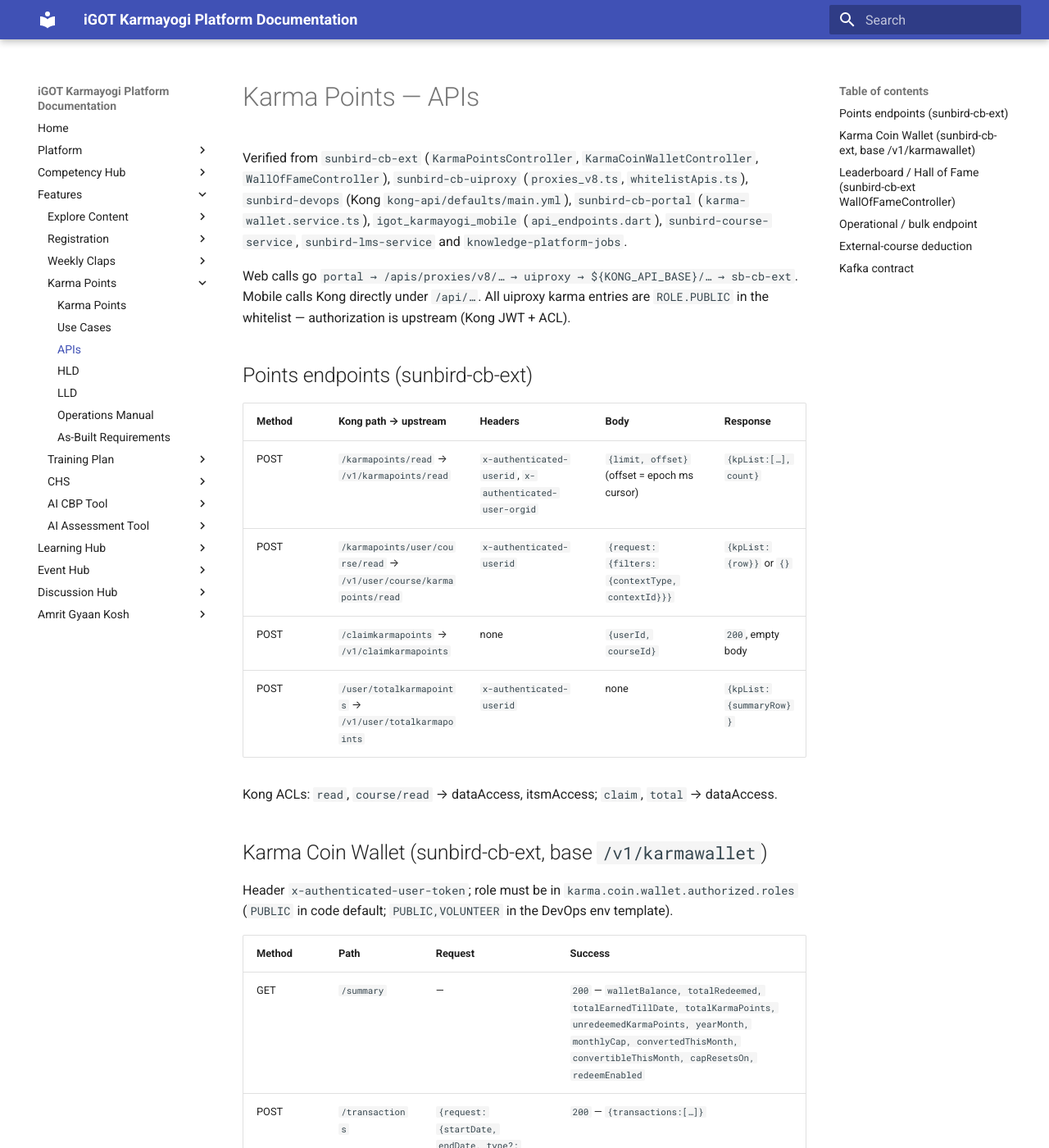
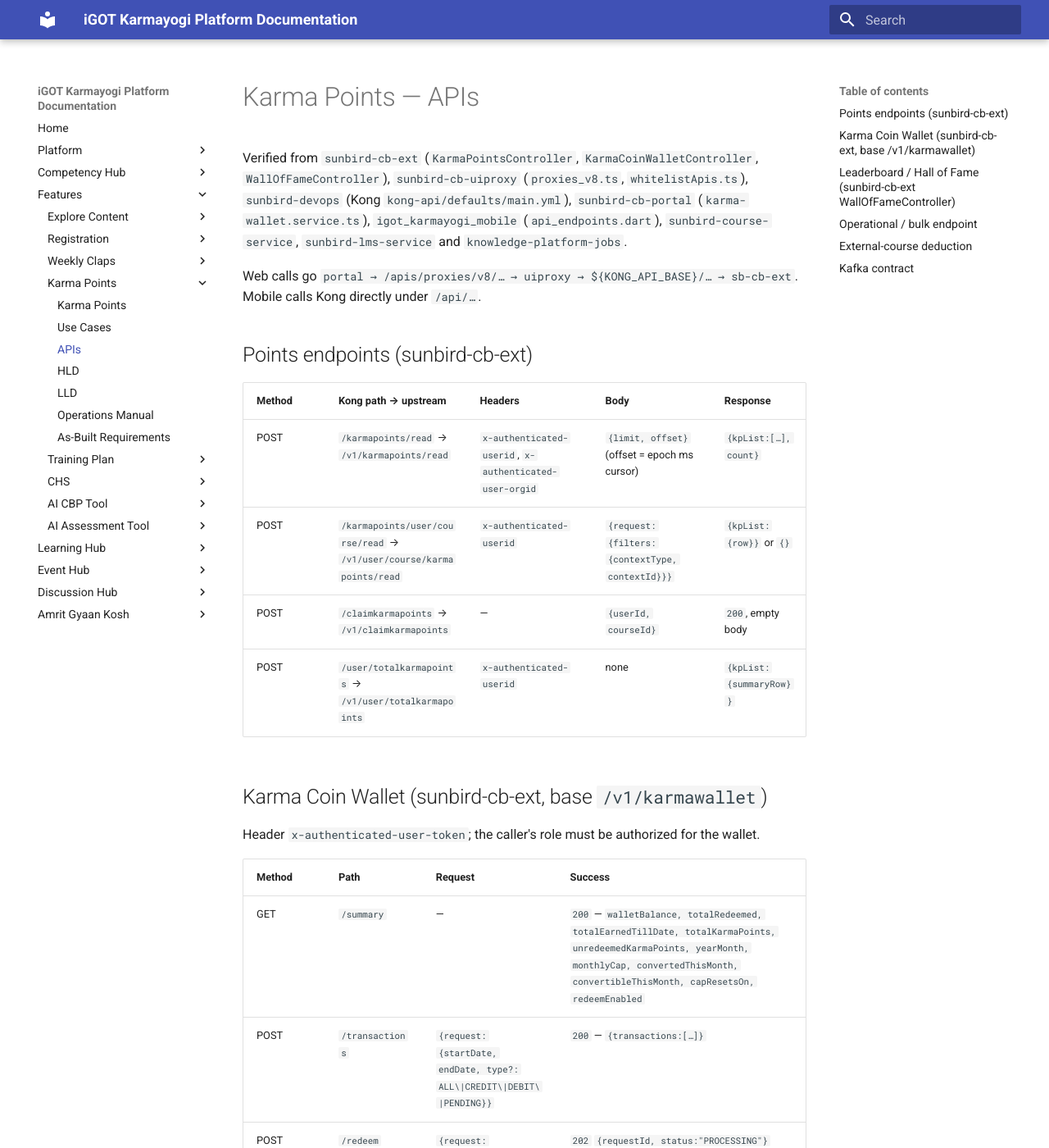
Before and after one commit to KB-iGOT/igot-docs, an MkDocs documentation site: the page built from docs/learning-hub/karma-points/apis.md, in a window 1280 px wide and 1400 px high. Shown: the whole window at 82% size. Built offline with MkDocs 1.6.1 and Material for MkDocs 9.7.7, drawn with Linux system fonts in a browser that asks for light colours; some of the changed text lies outside the part shown.

Commit message:
security(karma 1/3): remove weakness and unprotected-route statements from karma-points docs
Same treatment as the earlier redaction PR. Deleted sentences, rows and
clauses that described weaknesses or unprotected routes; functional
descriptions and flows are kept.

Removed:
- claim endpoint trusting a body userId (as-built CON-005, operations-manual
  bullet), claim "no validation or idempotency" wording (FR-042), and the
  "none" headers cell on the claim route (now an em dash)
- "unauthenticated" wording and "none" Auth cells for the public Hall of
  Fame routes (apis, FR-067, use-cases); Hall of Fame unbounded-loop note
- gateway protection detail: ROLE.PUBLIC whitelist sentence, Kong ACL line,
  Kong plugin-stack requirement (NFR-005), wallet authorized-roles defaults
- duplicate-credit / abuse paths: adjustment "no idempotency", non-atomic
  lock/read-modify-write notes (CON-007, hld, lld, operations-manual),
  Redis fail-open notes, double-award-on-replay note, "can points be
  negative" FAQ, decimals-truncated note, producer "first not checked" note

Not changed: branch/SHA tables, file:line references, topology and datastore
names (a separate decision, as for the other hubs).

To undo: `git revert <this commit>`.

Co-Authored-By: Claude Sonnet 5.5 <noreply@anthropic.com>

```diff
--- a/docs/learning-hub/karma-points/apis.md
+++ b/docs/learning-hub/karma-points/apis.md
@@ -7,8 +7,7 @@ Verified from `sunbird-cb-ext` (`KarmaPointsController`, `KarmaCoinWalletControl
 `sunbird-course-service`, `sunbird-lms-service` and `knowledge-platform-jobs`.
 
 Web calls go `portal → /apis/proxies/v8/… → uiproxy → ${KONG_API_BASE}/… → sb-cb-ext`.
-Mobile calls Kong directly under `/api/…`. All uiproxy karma entries are
-`ROLE.PUBLIC` in the whitelist — authorization is upstream (Kong JWT + ACL).
+Mobile calls Kong directly under `/api/…`.
 
 ## Points endpoints (sunbird-cb-ext)
 
@@ -16,15 +15,12 @@ Mobile calls Kong directly under `/api/…`. All uiproxy karma entries are
 |---|---|---|---|---|
 | POST | `/karmapoints/read` → `/v1/karmapoints/read` | `x-authenticated-userid`, `x-authenticated-user-orgid` | `{limit, offset}` (offset = epoch ms cursor) | `{kpList:[…], count}` |
 | POST | `/karmapoints/user/course/read` → `/v1/user/course/karmapoints/read` | `x-authenticated-userid` | `{request:{filters:{contextType, contextId}}}` | `{kpList:{row}}` or `{}` |
-| POST | `/claimkarmapoints` → `/v1/claimkarmapoints` | none | `{userId, courseId}` | `200`, empty body |
+| POST | `/claimkarmapoints` → `/v1/claimkarmapoints` | — | `{userId, courseId}` | `200`, empty body |
 | POST | `/user/totalkarmapoints` → `/v1/user/totalkarmapoints` | `x-authenticated-userid` | none | `{kpList:{summaryRow}}` |
-
-Kong ACLs: `read`, `course/read` → dataAccess, itsmAccess; `claim`, `total` → dataAccess.
 
 ## Karma Coin Wallet (sunbird-cb-ext, base `/v1/karmawallet`)
 
-Header `x-authenticated-user-token`; role must be in `karma.coin.wallet.authorized.roles`
-(`PUBLIC` in code default; `PUBLIC,VOLUNTEER` in the DevOps env template).
+Header `x-authenticated-user-token`; the caller's role must be authorized for the wallet.
 
 | Method | Path | Request | Success |
 |---|---|---|---|
@@ -43,12 +39,12 @@ Error codes seen: `401 USER_ID_DOESNT_EXIST`, `403 UNAUTHORIZED_USER`,
 
 | Method | Path | Auth | Source |
 |---|---|---|---|
-| POST | `/v1/halloffame/read` | none (also in uiproxy `publicApiV8`) | Cassandra `mdo_karma_points`, previous month |
+| POST | `/v1/halloffame/read` | — | Cassandra `mdo_karma_points`, previous month |
 | GET | `/v1/halloffame/learnerleaderboard` | token + org-id header | `learner_leaderboard_lookup` + `learner_leaderboard`, Redis-cached |
 | GET | `/v1/top/learners/{ministryOrgId}` | token | `mdo_top_learners`, ranks 1–10 |
 | GET | `/v1/halloffame/user/read` | token | Postgres `nlw_user_leaderboard` |
-| GET | `/v1/halloffame/mdoleaderboard` | none | `nlw_mdo_leaderboard` |
-| POST | `/v1/halloffame/state/mdoleaderboard` | none | Postgres `slw_mdo_leaderboard` |
+| GET | `/v1/halloffame/mdoleaderboard` | — | `nlw_mdo_leaderboard` |
+| POST | `/v1/halloffame/state/mdoleaderboard` | — | Postgres `slw_mdo_leaderboard` |
 | GET | `/v1/state/top/learners/{stateOrgId}` | token | Postgres `slw_mdo_top_learners` |
 
 ## Operational / bulk endpoint
```
Also changed, not shown: docs/learning-hub/karma-points/as-built-requirements.md (+4 -7 lines), docs/learning-hub/karma-points/hld.md (+1 -1 lines), docs/learning-hub/karma-points/lld.md (+2 -2 lines), docs/learning-hub/karma-points/operations-manual.md (+3 -12 lines), docs/learning-hub/karma-points/use-cases.md (+1 -2 lines).
